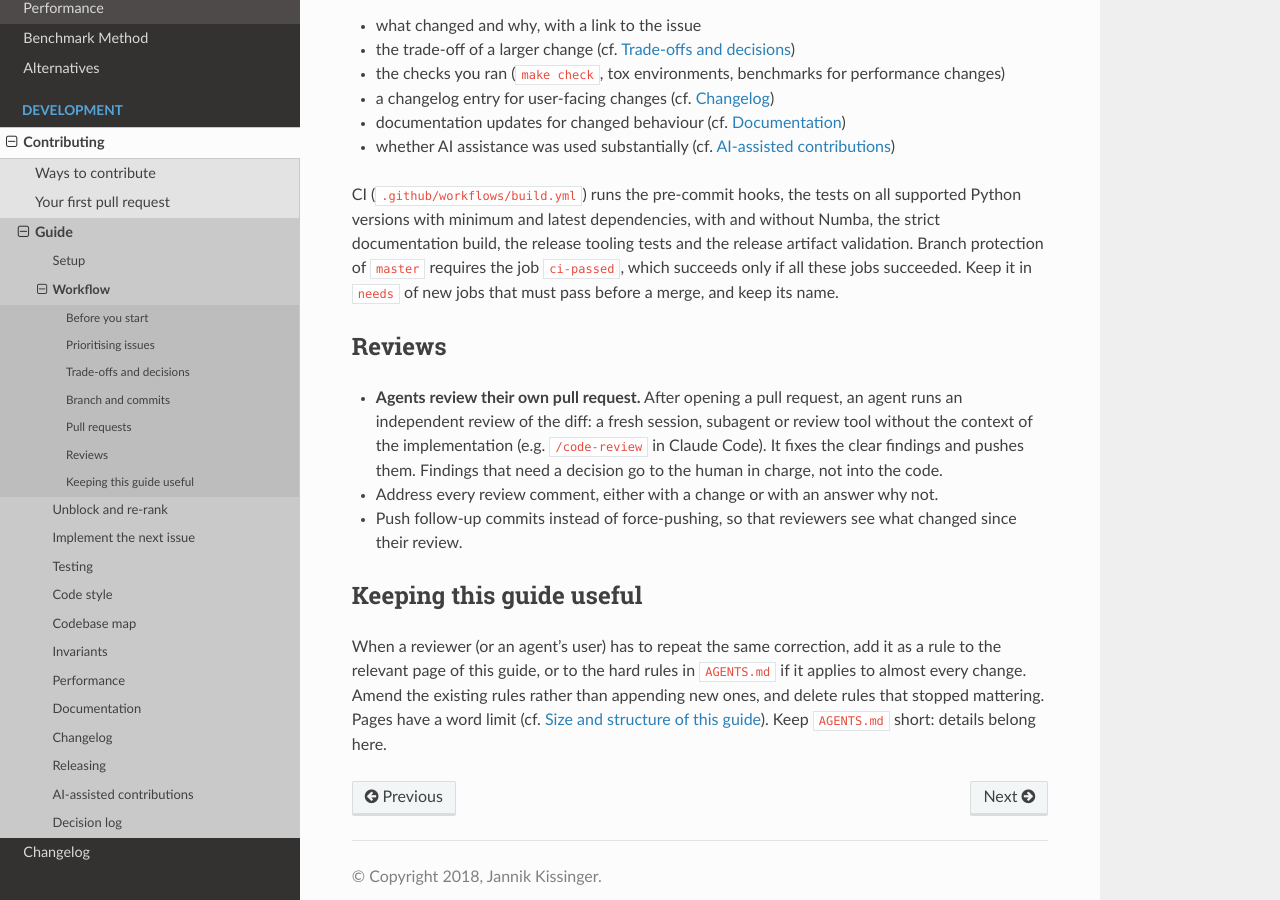
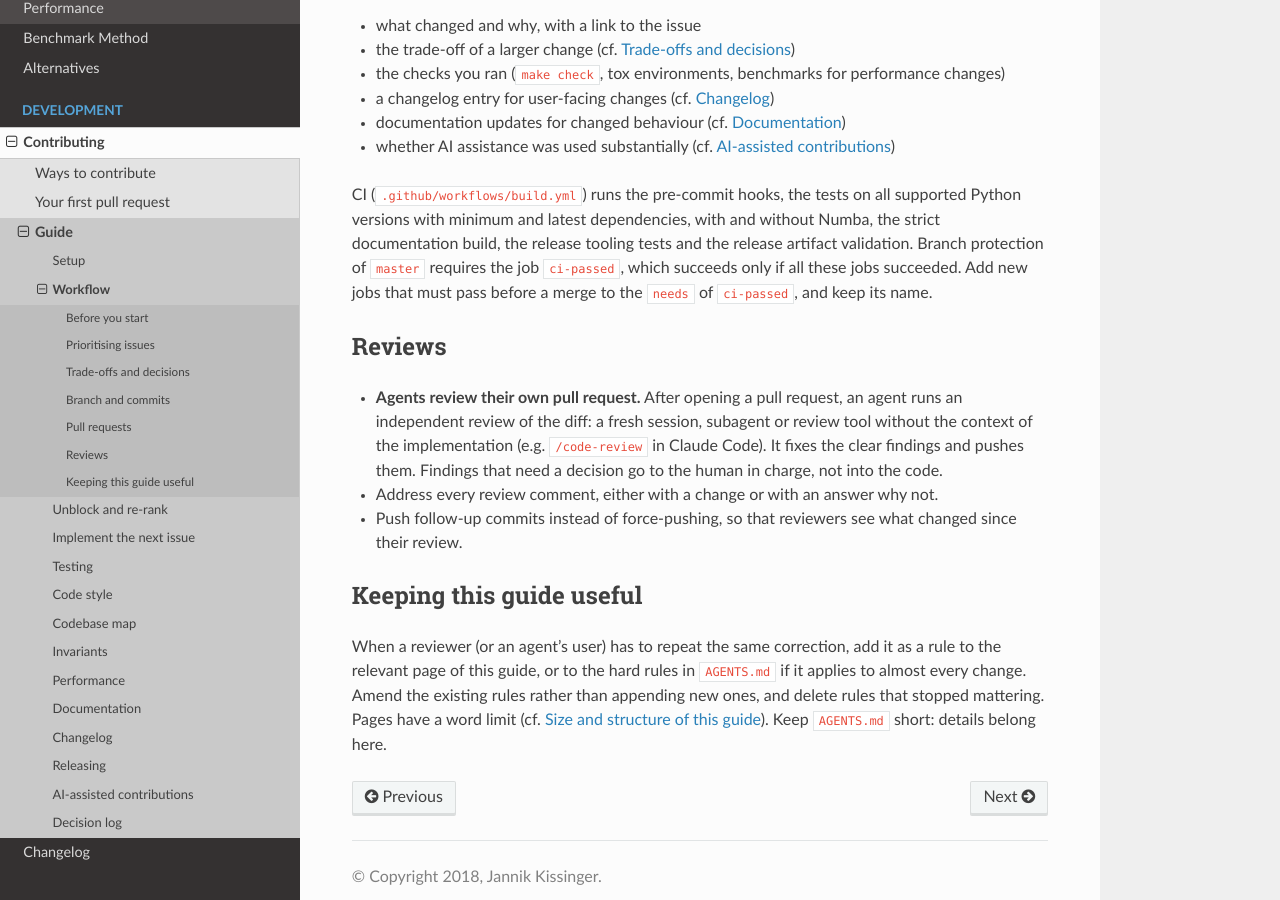
Before and after one commit to jannikmi/extremitypathfinder, a Sphinx documentation site: the page built from docs/contributing/workflow.md, in a window 1280 px wide and 900 px high, scrolled down 1890 px. Built offline with Sphinx 7.4.7 and the Read the Docs theme 3.1.0, drawn with Linux system fonts in a browser that asks for light colours.

Commit message:
docs: say that new gating jobs go into the needs of ci-passed
Co-Authored-By: Claude Opus 5.5 <noreply@anthropic.com>

```diff
--- a/docs/contributing/workflow.md
+++ b/docs/contributing/workflow.md
@@ -79,7 +79,7 @@ CI (`.github/workflows/build.yml`) runs the pre-commit hooks, the tests on all s
 with minimum and latest dependencies, with and without Numba, the strict documentation build,
 the release tooling tests and the release artifact validation.
 Branch protection of `master` requires the job `ci-passed`, which succeeds only if all these jobs succeeded.
-Keep it in `needs` of new jobs that must pass before a merge, and keep its name.
+Add new jobs that must pass before a merge to the `needs` of `ci-passed`, and keep its name.
 
 ## Reviews
 
```
